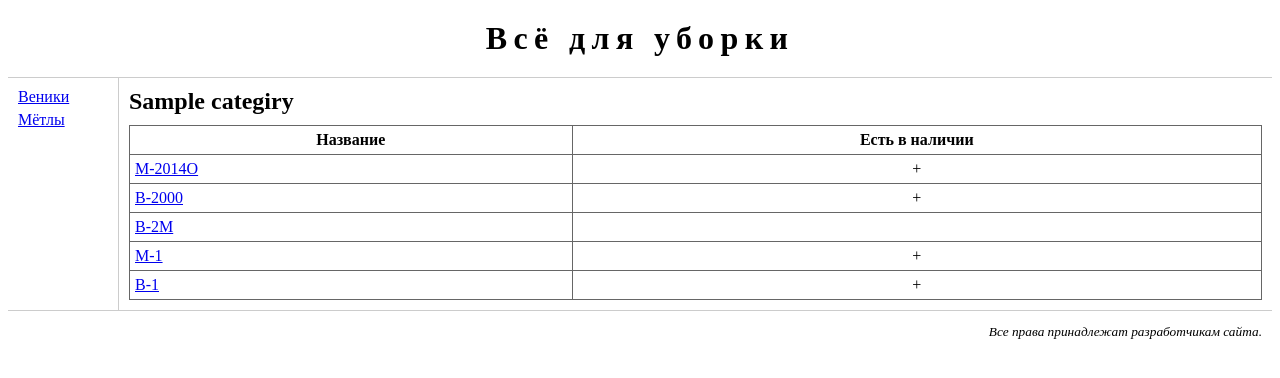
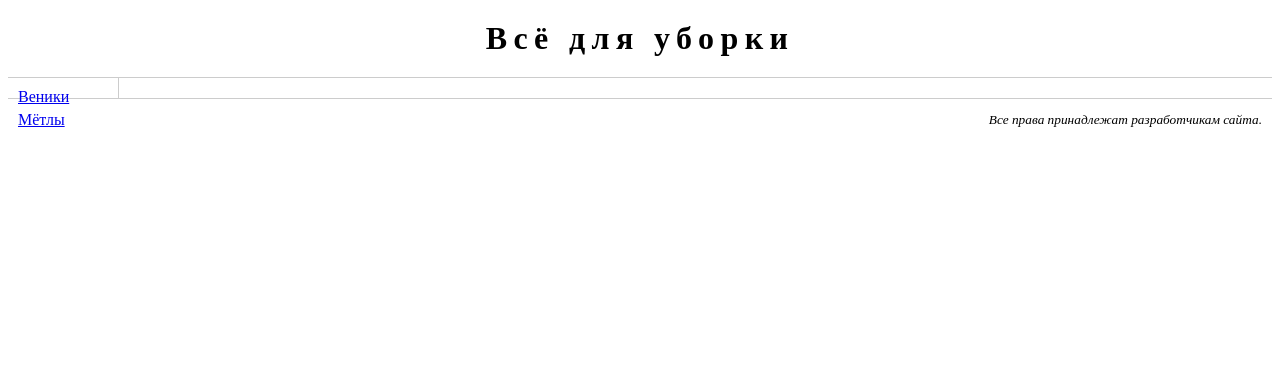
Before and after one commit to Pingvin8830/Python, a Django app: template books/django_practic_create_web-apps/sample/page/templates/base.html in a window 1280 px wide. Shown: the top 378 px of the page. Run offline with Django 3.2, Linux system fonts and the light colour scheme; data comes from the database, SQL or seed files in the repository; tables that the repository leaves empty hold one stand-in row (values such as "Sample post"); the template is opened without the code that fills it: values that come from a table or form of the project are taken from there, most other values are stand-ins (such as "Sample title", 1, 10 or a date in 2020).

Commit message:
Перестройка базового шаблона

```diff
--- a/books/django_practic_create_web-apps/sample/page/templates/base.html
+++ b/books/django_practic_create_web-apps/sample/page/templates/base.html
@@ -4,7 +4,9 @@
   <head>
     <meta http-enquiv="Content-Type" content="text/html; charset=utf-8">
     <link type="text/css" href="{% static 'main.css' %}" rel="stylesheet">
-    <title>{{ category.name }} :: Всё для уборки</title>
+    <title>
+      {% block title %}{% endblock %} :: Всё для уборки
+    </title>
   </head>
   <body>
     <div id="header">
@@ -20,23 +22,8 @@
       </ul>
     </div>
     <div id="main">
-      <h2>{{ categiry.name }}</h2>
-      <table>
-        <tr>
-          <th>Название</th>
-          <th>Есть в наличии</th>
-        </tr>
-        {% for good in goods %}
-          <tr>
-            <td>
-              <a href="/goods/good/{{ good.id }}/">{{ good.name }}</a>
-            </td>
-            <td class="centered">
-              {% if good.in_stock %}+{% endif %}
-            </td>
-          </tr>
-        {% endfor %}
-      </table>
+      {% block main %}
+      {% endblock %}
     </div>
     <div id="footer">
       <p>Все права принадлежат разработчикам сайта.</p>
```
